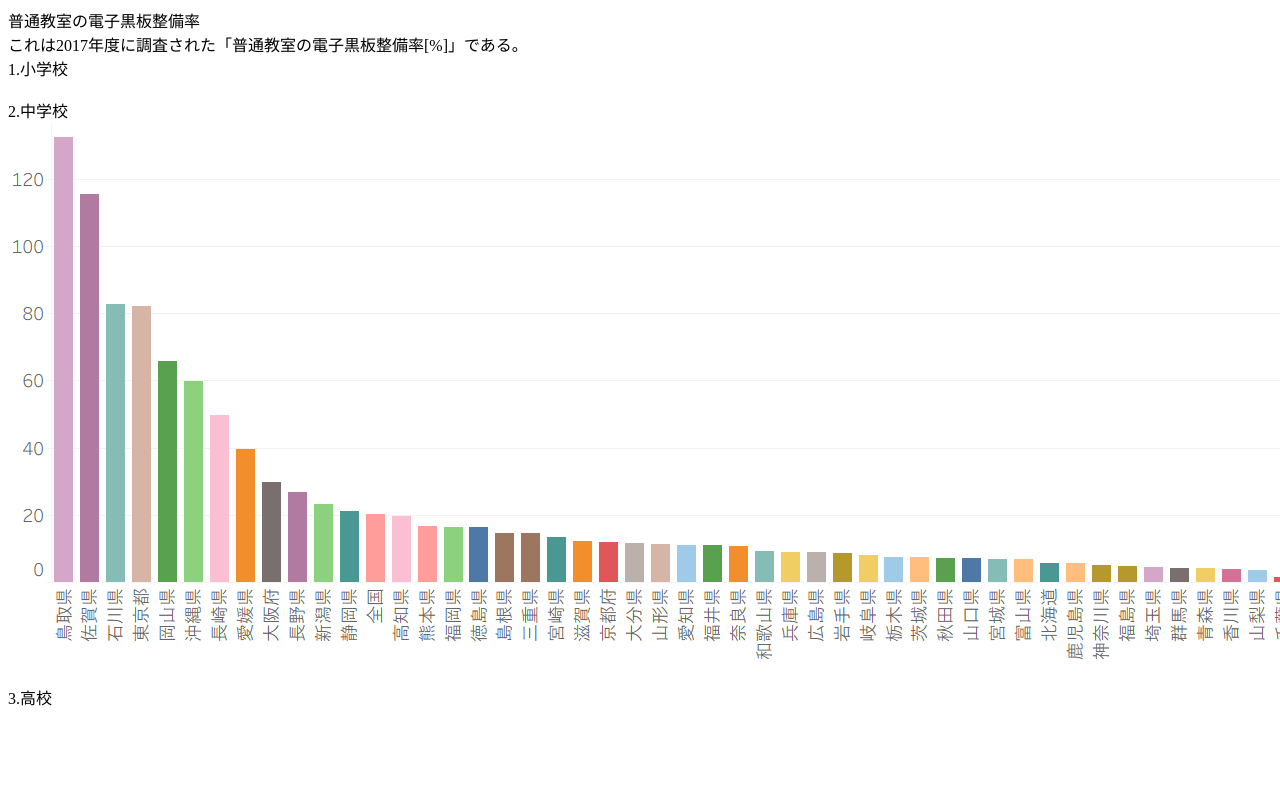
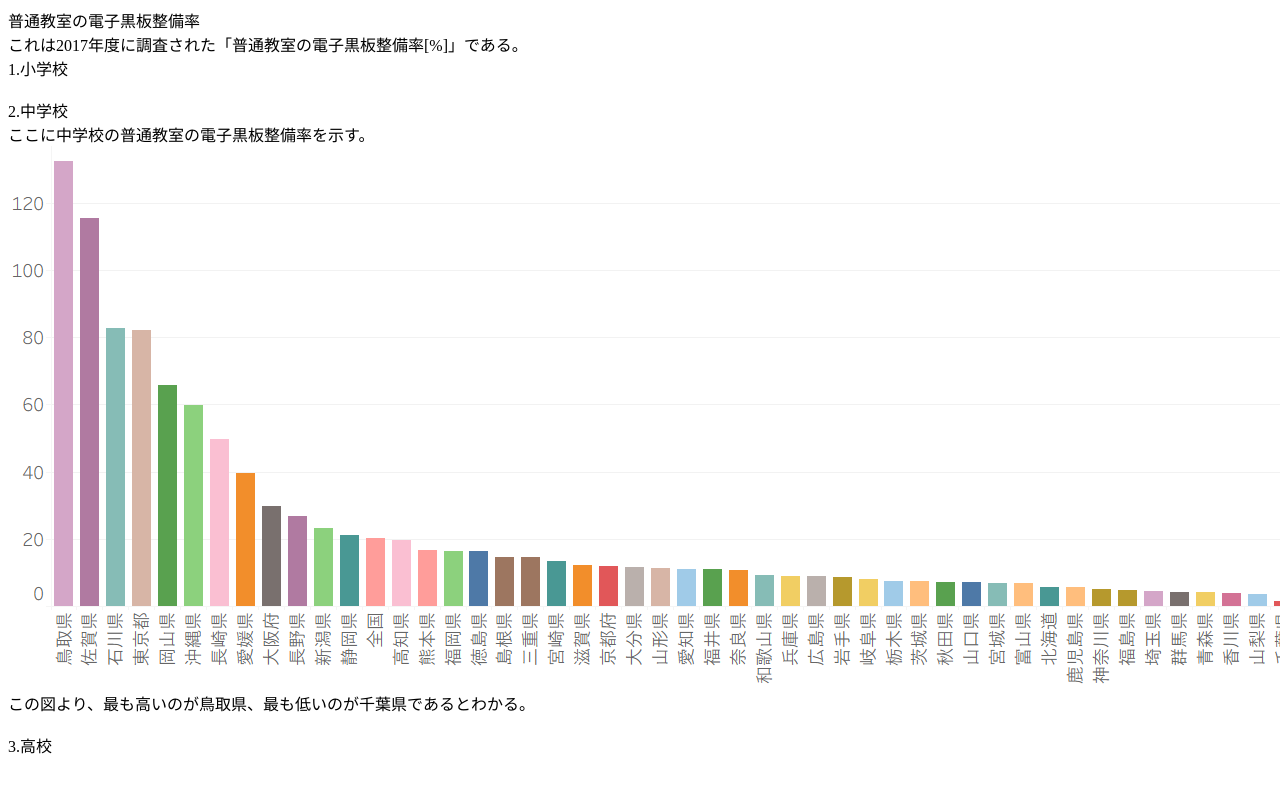
Before and after one commit to k-kageyama/2025_3A, a plain HTML site: page index.html in a window 1280 px wide. Shown: the top 792 px of the page. Drawn offline with Linux system fonts and the light colour scheme.

Commit message:
中学校グラフの説明文追加

```diff
--- a/index.html
+++ b/index.html
@@ -8,7 +8,9 @@
     1.小学校<br>
 <br>
     2.中学校<br>
+    ここに中学校の普通教室の電子黒板整備率を示す。
     <img src="./黒板整備率(中学).png"><br>
+    この図より、最も高いのが鳥取県、最も低いのが千葉県であるとわかる。<br>
 <br>
     3.高校
 
```
